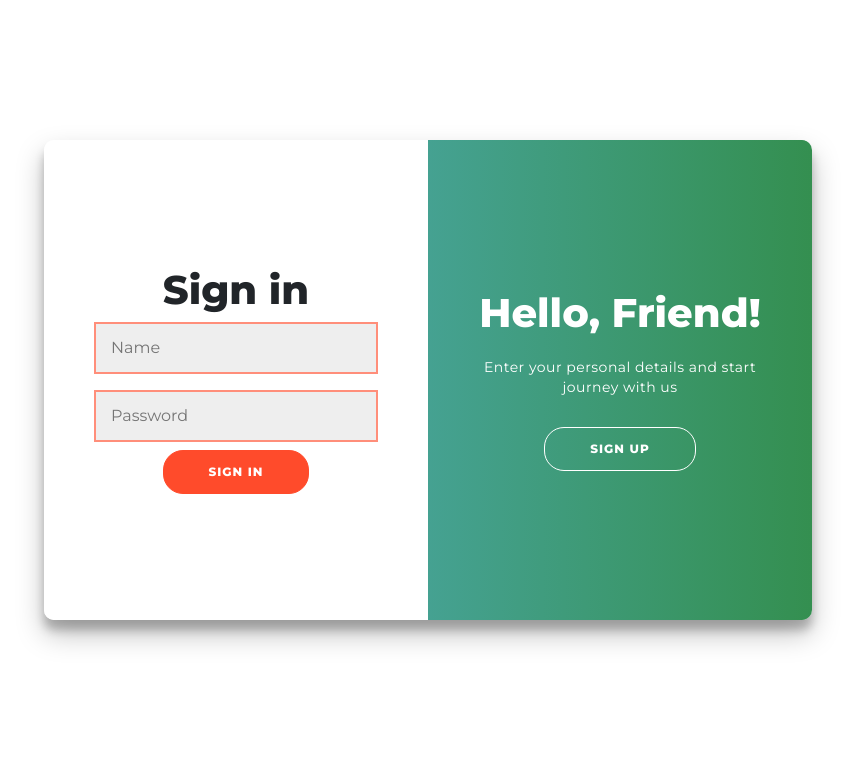
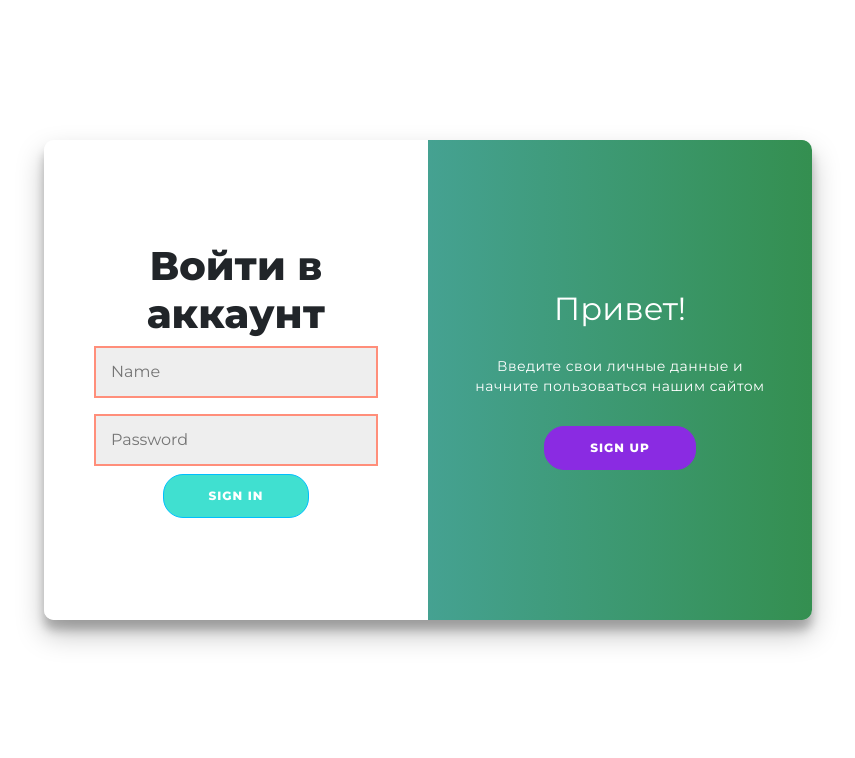
Before and after one commit to NANVN/Wa11et, a Django app: template itproger/wallet/templates/wallet/profile.html in a window 1280 px wide. Shown: the top 758 px of the page, without its empty margins (212-1067 px from the left). Run offline with Django 4.2, Linux system fonts and the light colour scheme; the template is opened without the code that fills it, so the values that code supplies are empty; parts of the project's set-up code (start-up, migrations or seed data) failed here and were passed over; some libraries are stand-ins or nearby versions.

Commit message:
Небольшие изменения дизайна в форме регистрации(русский язык и изменение цвета кнопок) и изменение размеров элементов главной страницы

```diff
--- a/itproger/wallet/static/wallet/css/main.css
+++ b/itproger/wallet/static/wallet/css/main.css
@@ -19,6 +19,9 @@ aside {
 }
 
 aside img{
+    margin-top: 45px;
+	margin-bottom: 65px;
+	width: 250px;
     max-width: 100%;
     height: auto
     object-fit: cover;
--- a/itproger/wallet/static/wallet/css/profile.css
+++ b/itproger/wallet/static/wallet/css/profile.css
@@ -45,8 +45,8 @@ a {
 
 button {
 	border-radius: 20px;
-	border: 1px solid #FF4B2B;
-	background-color: #FF4B2B;
+	border: 1px solid #00BFFF;
+	background-color: #40E0D0;
 	color: #FFFFFF;
 	font-size: 12px;
 	font-weight: bold;
@@ -65,8 +65,8 @@ button:focus {
 }
 
 button.ghost {
-	background-color: transparent;
-	border-color: #FFFFFF;
+	background-color: #8A2BE2;
+	border-color: #8A2BE2;
 }
 
 form {
--- a/itproger/wallet/templates/wallet/profile.html
+++ b/itproger/wallet/templates/wallet/profile.html
@@ -16,7 +16,7 @@
         <div class="form-container sign-up-container" >
             <form method="post" id="qwerty">
                 {% csrf_token %}
-                <h1>Create Account</h1>
+                <h1>Создать аккаунт</h1>
                 <input type="text" placeholder="Name" id="username" name="username" minlength="3" required/>
                 <input type="password" placeholder="Password" id="password1" name="password1" minlength="8" required/>
                 <input type="password" placeholder="Password" id="password2" name="password2" minlength="8" required/>
@@ -26,7 +26,7 @@
         <div class="form-container sign-in-container">
             <form method="post">
                 {% csrf_token %}
-                <h1>Sign in</h1>
+                <h1>Войти в аккаунт</h1>
                 <input type="Name" placeholder="Name" name="username" required/>
                 <input type="password" placeholder="Password" name="password" required/>
                 <button type="submit">Sign In</button>
@@ -35,13 +35,13 @@
         <div class="overlay-container">
             <div class="overlay">
                 <div class="overlay-panel overlay-left">
-                    <h1>Welcome Back!</h1>
-                    <p>To keep connected with us please login with your personal info</p>
+                    <h2>С возвращением!</h2>
+                    <p>Чтобы продолжить работу, пожалуйста, войдите, используя свои личные данные</p>
                     <button class="ghost" id="signIn">Sign In</button>
                 </div>
                 <div class="overlay-panel overlay-right">
-                    <h1>Hello, Friend!</h1>
-                    <p>Enter your personal details and start journey with us</p>
+                    <h2>Привет!</h2>
+                    <p>Введите свои личные данные и начните пользоваться нашим сайтом</p>
                     <button class="ghost" id="signUp">Sign Up</button>
                 </div>
             </div>
```
